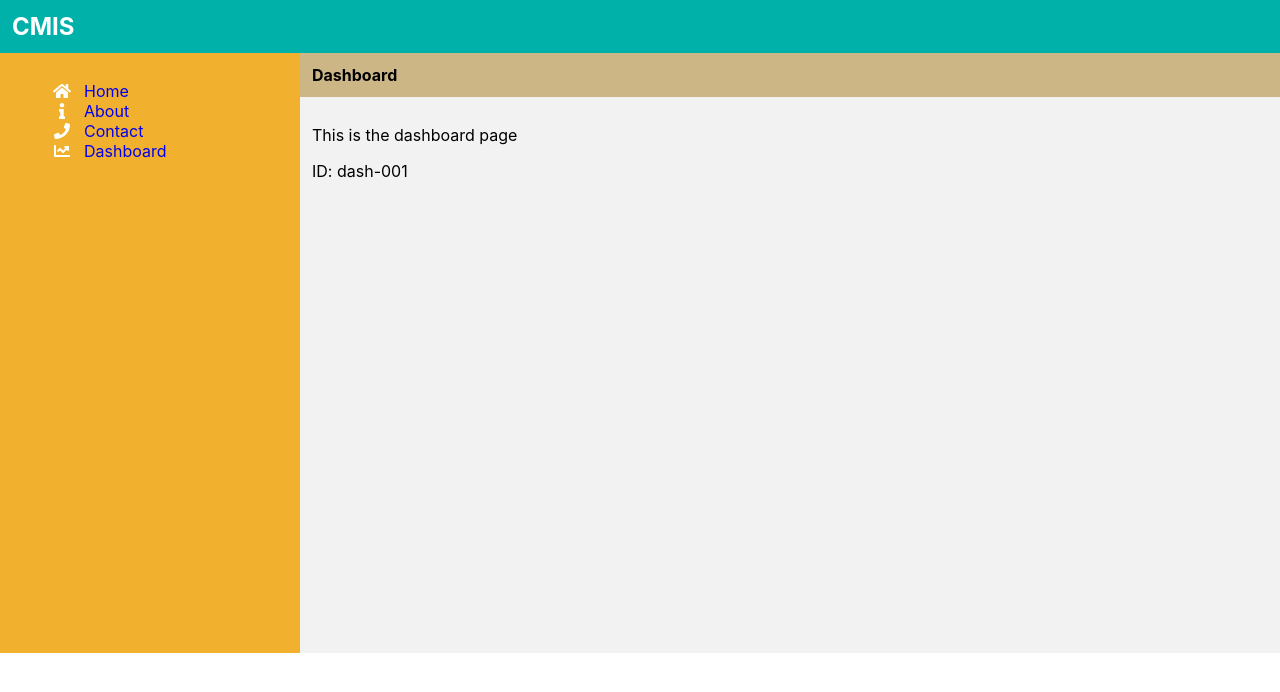
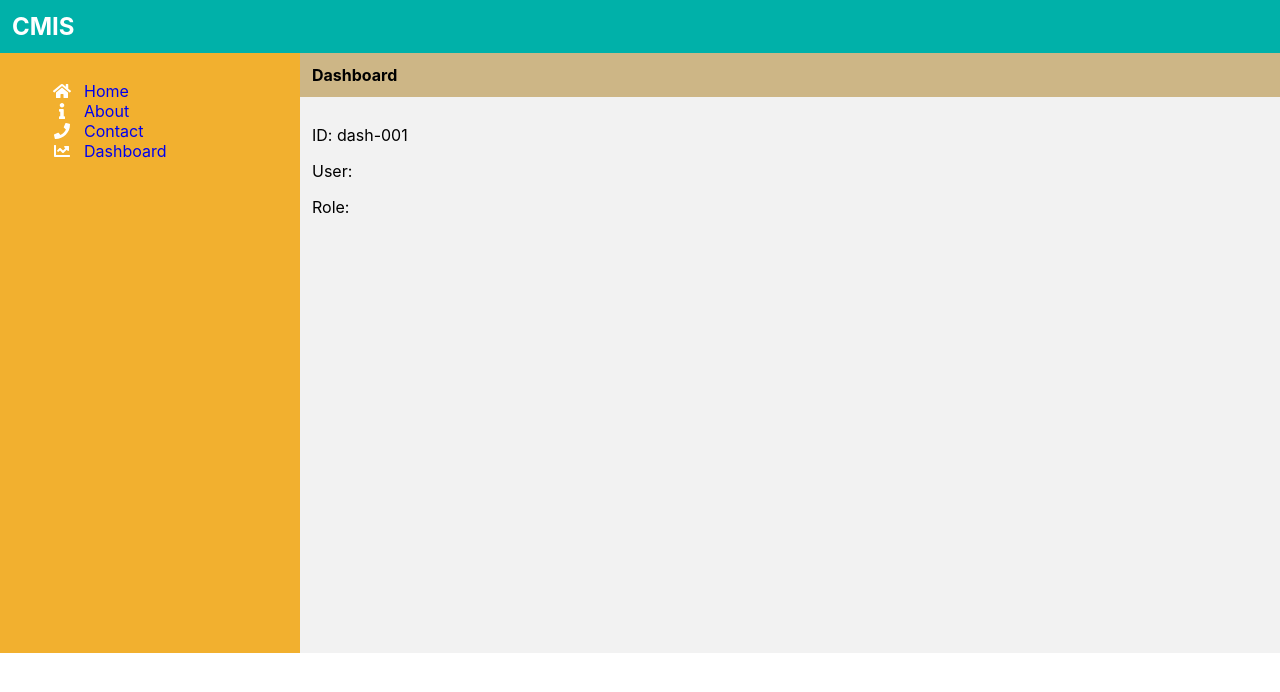
Before and after one commit to anaszakaria/react-app, a React (Create React App) app: page /dashboard/dash-001 in a window 1280 px wide. Shown: the top 692 px of the page. Built offline with nearby package versions, Linux system fonts and the light colour scheme.

Commit message:
Added queryString result on routes

```diff
--- a/package.json
+++ b/package.json
@@ -8,6 +8,7 @@
         "@fortawesome/free-regular-svg-icons": "^5.11.2",
         "@fortawesome/free-solid-svg-icons": "^5.11.2",
         "@fortawesome/react-fontawesome": "^0.1.6",
+        "query-string": "^6.8.3",
         "react": "^16.10.2",
         "react-dom": "^16.10.2",
         "react-router-dom": "^5.1.2",
--- a/src/components/LeftPanel.js
+++ b/src/components/LeftPanel.js
@@ -12,7 +12,7 @@ export default class LeftPanel extends Component {
                 { id: 'list001', text: 'Home ', icon: 'home', url: '/'},
                 { id: 'list002', text: 'About ', icon: 'info', url: '/about'},
                 { id: 'list003', text: 'Contact ', icon: 'phone', url: '/contact'},
-                { id: 'list004', text: 'Dashboard ', icon: 'chart-line', url: '/dashboard/dash-001'}
+                { id: 'list004', text: 'Dashboard ', icon: 'chart-line', url: '/dashboard/dash-001?user=Anas&role=admin'}
             ]
         }
     }
--- a/src/views/Dashboard.js
+++ b/src/views/Dashboard.js
@@ -1,19 +1,22 @@
 import React, { Component } from 'react'
 import PageTitle from '../components/PageTitle'
+import queryString from 'query-string'
 
 export default class Dashboard extends Component {
-
     constructor(props) {
         super(props)
         this.state = {
-            id: null
+            id: null,
+            user: null,
+            role: null
         }
     }
 
     componentDidMount() {
         const { match: { params } } = this.props
-        console.log(params)
-        this.setState({ id: params.id })
+        const { location: { search } } = this.props
+        const result = queryString.parse(search)
+        this.setState({ id: params.id, user: result.user, role: result.role })
     }
 
     render() {
@@ -21,8 +24,9 @@ export default class Dashboard extends Component {
             <div>
                 <PageTitle title="Dashboard" />
                 <section style={styles.container}>
-                    <p>This is the dashboard page</p>
                     <p>ID: {this.state.id}</p>
+                    <p>User: {this.state.user}</p>
+                    <p>Role: {this.state.role}</p>
                 </section>
             </div>
         )
```
Also changed, not shown: 1 other file (tests, documents, lock files or other folders).
